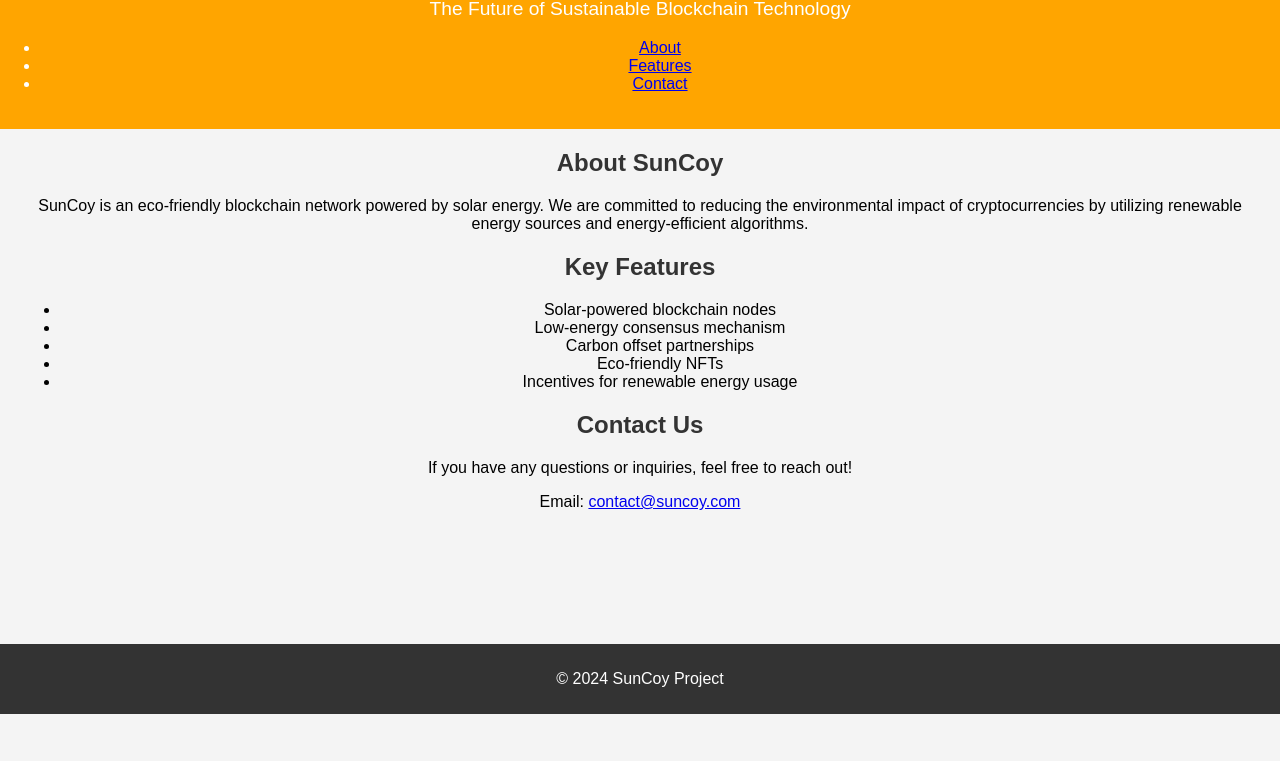
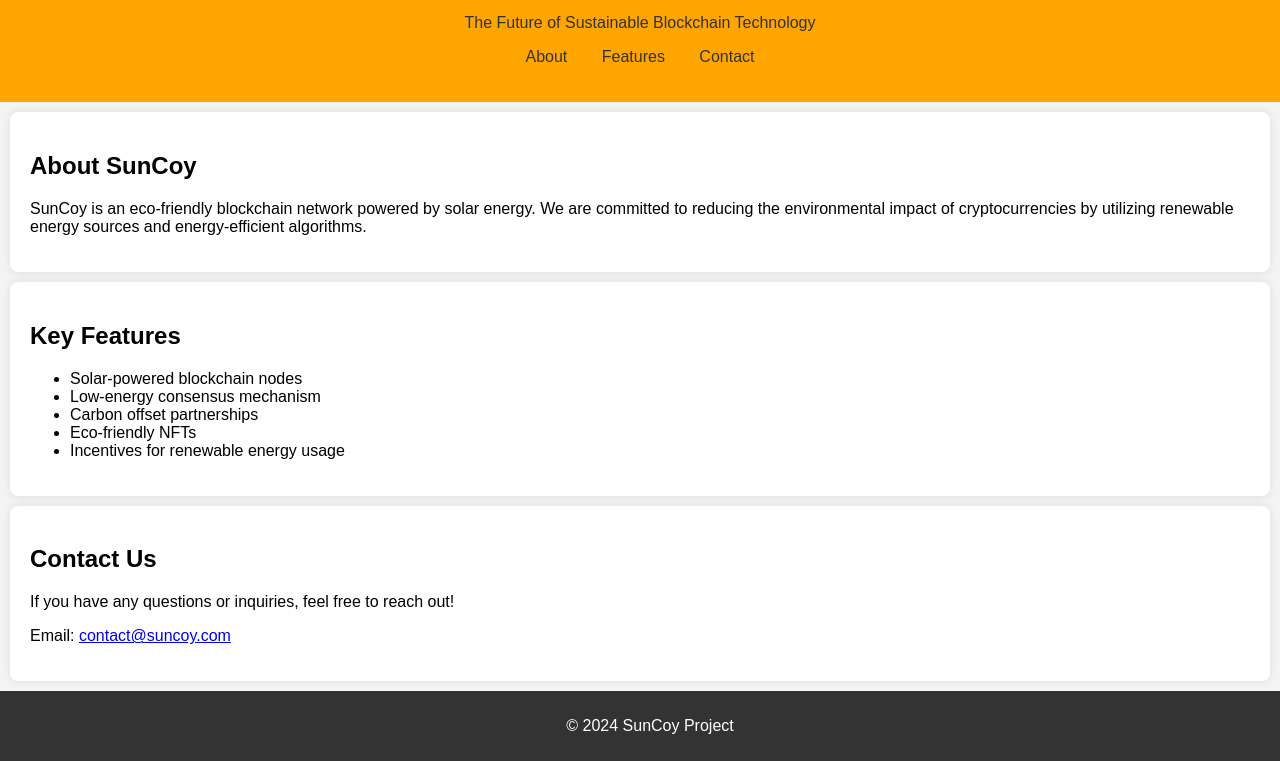
Before and after one commit to SunCoy/SunCoy, a plain HTML site: page Index.html in a window 1280 px wide. Shown: the part 86-847 px from the top of the page. Before the commit the page ends 800 px from the top, so only its background shows below. Drawn offline with Linux system fonts and the light colour scheme.

Commit message:
Update Styles.css

```diff
--- a/Styles.css
+++ b/Styles.css
@@ -1,39 +1,46 @@
 body {
-  font-family: Arial, sans-serif;
-  background-color: #f4f4f4;
-  margin: 0;
-  padding: 0;
-  text-align: center;
+    font-family: Arial, sans-serif;
+    margin: 0;
+    padding: 0;
+    background-color: #f4f4f4; /* Light gray background */
 }
 
 header {
-  background-color: #FFA500;
-  color: white;
-  padding: 20px 0;
+    background-color: #ffa500; /* Tangerine */
+    color: #333; /* Charcoal Gray */
+    padding: 20px;
+    text-align: center;
 }
 
-header h1 {
-  margin: 0;
-  font-size: 2.5em;
+nav ul {
+    list-style: none;
+    padding: 0;
 }
 
-header p {
-  font-size: 1.2em;
+nav ul li {
+    display: inline;
+    margin: 0 15px;
+}
+
+nav ul li a {
+    color: #333;
+    text-decoration: none;
 }
 
 section {
-  margin: 20px;
-}
-
-h2 {
-  color: #333333;
+    padding: 20px;
+    margin: 10px;
+    background: white;
+    border-radius: 8px;
+    box-shadow: 0 0 10px rgba(0, 0, 0, 0.1);
 }
 
 footer {
-  background-color: #333333;
-  color: white;
-  padding: 10px 0;
-  position: fixed;
-  width: 100%;
-  bottom: 0;
+    text-align: center;
+    padding: 10px;
+    background-color: #333; /* Charcoal Gray */
+    color: white;
+    position: relative;
+    bottom: 0;
+    width: 100%;
 }
```
